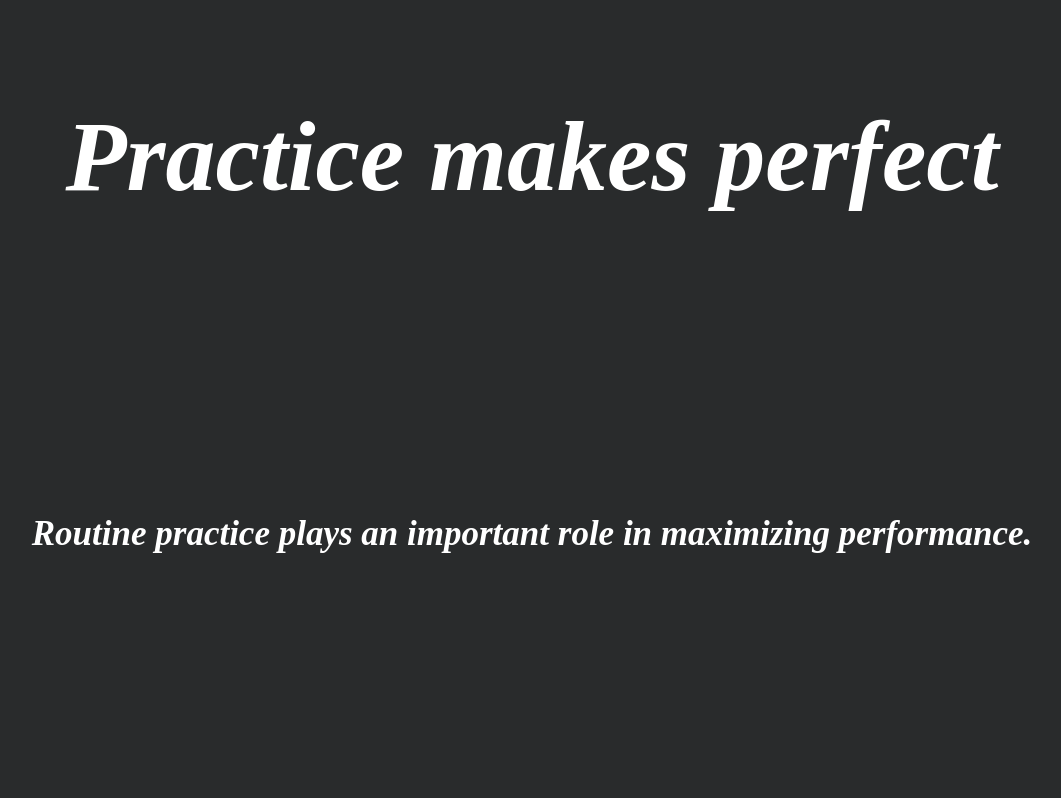
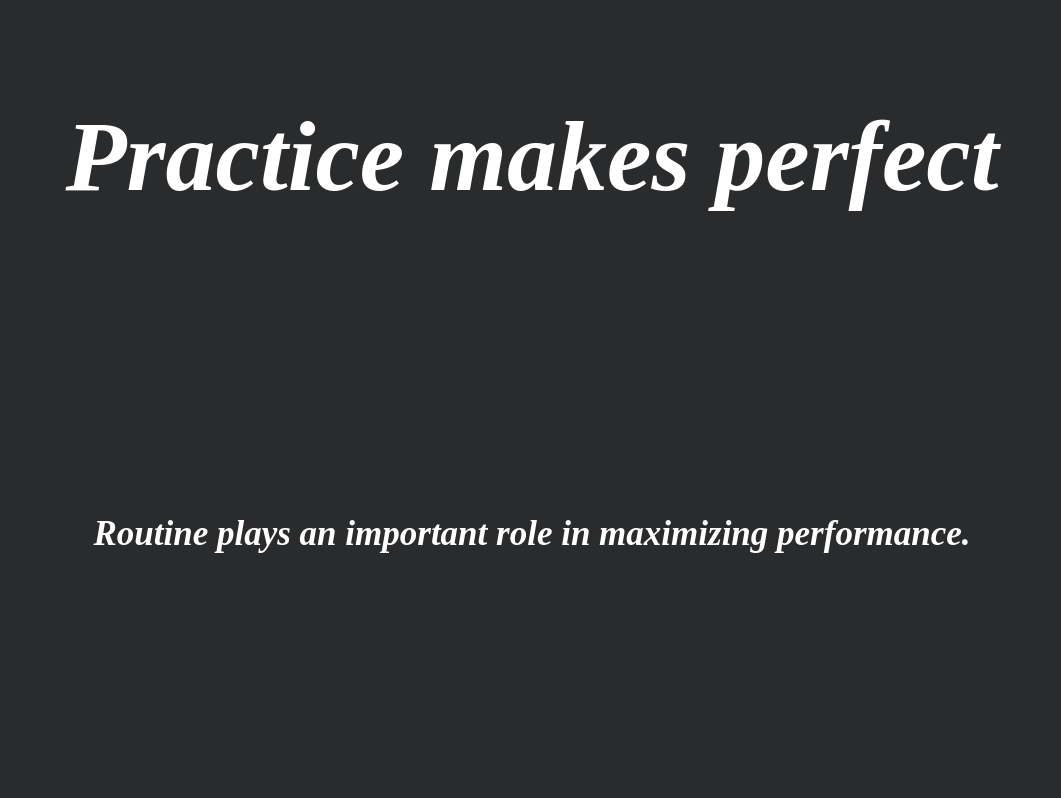
Before and after one commit to brightcat1/FlashCard, a Flask app: page /index.html in a window 1280 px wide. Shown: the part 101-899 px from the top of the page, without its empty margins (108-1169 px from the left). Run offline with Flask 2, Linux system fonts and the light colour scheme.

Commit message:
表記の間違いを修正

```diff
--- a/app/templates/check.html
+++ b/app/templates/check.html
@@ -19,7 +19,7 @@
         <div class = "main">
             <p class="ptitle">PROGRESS</p>
             <p class="mes">Let's check your PROGRESS!!</p>
-            <h1><p class="mes">Comming soon</p></h1>
+            <h1><p class="mes">Coming soon</p></h1>
         </div>
         <div class = "foot_line">
         </div>
--- a/app/templates/index.html
+++ b/app/templates/index.html
@@ -18,7 +18,7 @@
         </div>
         <div class = "main">
             <h1 class = "slogan">Practice makes perfect</h1>
-            <p class = "sent">Routine practice plays an important role in maximizing performance.</p>
+            <p class = "sent">Routine plays an important role in maximizing performance.</p>
         </div>
         <div class = "foot_line">
         </div>
```
